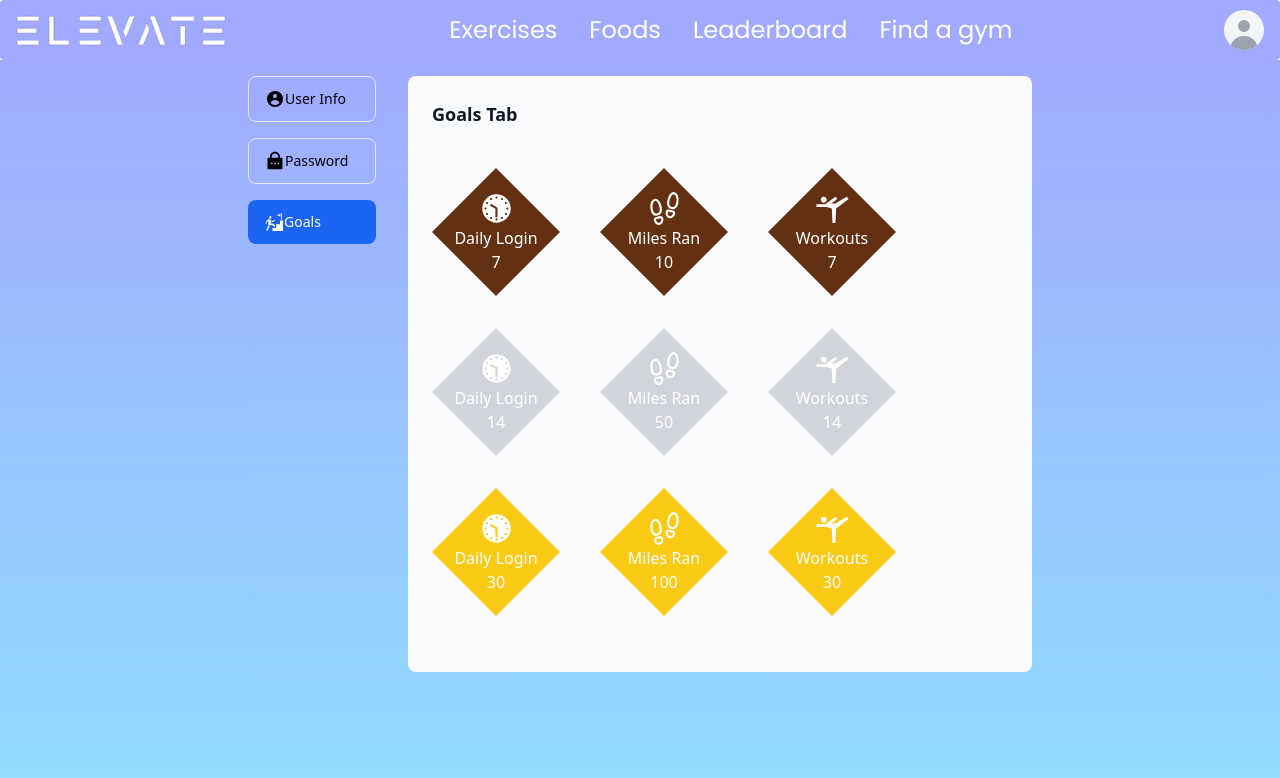
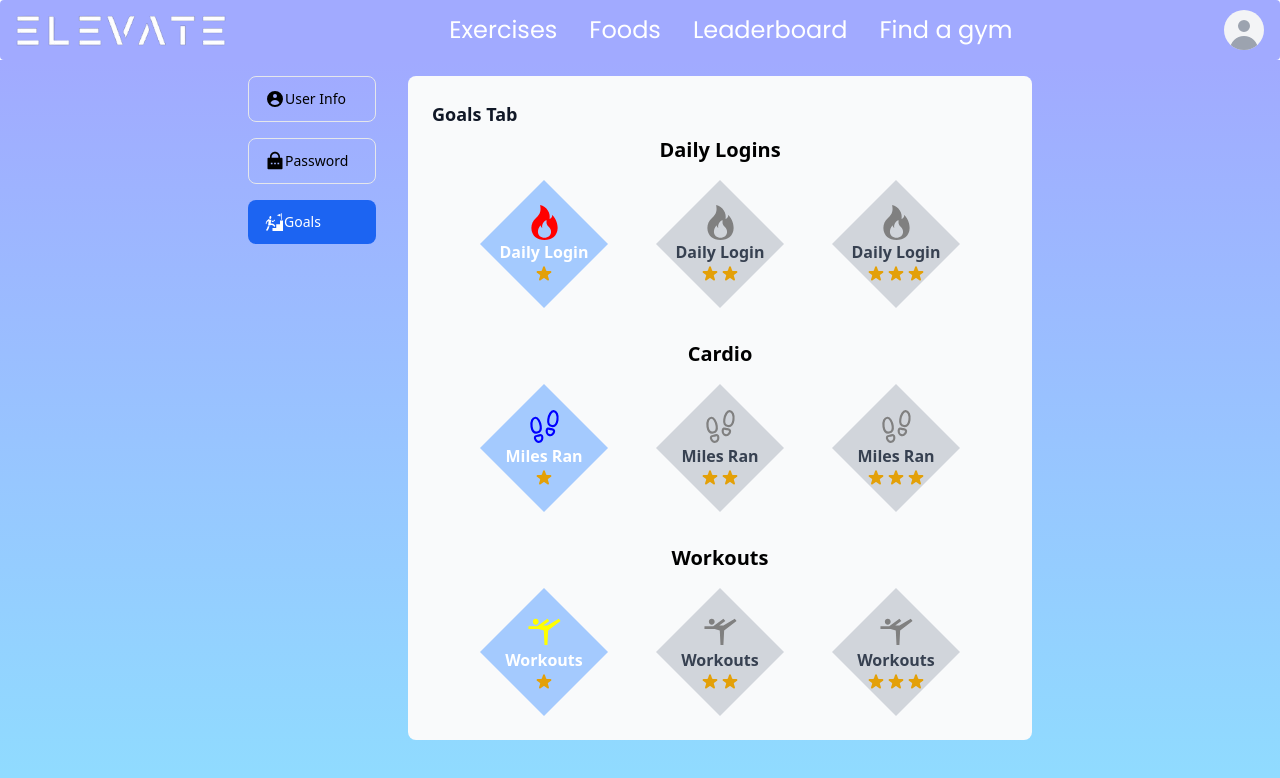
Before and after one commit to nicholasg2001/Elevate, a React (Vite) app in the folder client/: page /auth/setting in a window 1280 px wide. Both pictures are taken after a click on the element "Goals". Shown: the top 778 px of the page. Built offline with nearby package versions, Linux system fonts and the light colour scheme.

Commit message:
finished UI properly

```diff
--- a/client/src/components/Settings/Badges/CardioBadge.jsx
+++ b/client/src/components/Settings/Badges/CardioBadge.jsx
@@ -1,35 +1,41 @@
+import { Tooltip, Rating } from "flowbite-react";
 import { IoFootstepsOutline } from "react-icons/io5";
-const CardioBadge = ({ level }) => {
-  const badgeColorClass =
-    level === "bronze"
-      ? "bg-yellow-900"
-      : level === "silver"
-      ? "bg-gray-300"
-      : level === "gold"
-      ? "bg-yellow-300"
-      : "bg-gray-200";
+import CardioToolTip from "../ToolTip/CardioToolTip";
+const CardioBadge = ({ level, achieved }) => {
+  const milesRan =
+    level === 1
+      ? 10
+      : level === 2
+        ? 50
+        : level === 3
+          ? 100
+          : 0;
 
-  const milesRan =
-    level === "bronze"
-      ? 10
-      : level === "silver"
-      ? 50
-      : level === "gold"
-      ? 100
-      : 0;
+  const badgeColor = achieved ? "bg-blue-300" : "bg-gray-300";
+  const iconColor = achieved ? "blue" : "gray";
+  const textColor = achieved ? "text-white" : "text-gray-700";
+
+  const renderStars = () => {
+    let stars = [];
+    for (let i = 1; i <= level; i++) {
+      stars.push(<Rating.Star key={i} />);
+    }
+    return stars;
+  };
 
   return (
-    <div className="flex justify-center items-center mx-auto my-8">
-      <div
-        className={`clip-rhombus ${badgeColorClass} w-32 h-32 flex justify-center items-center relative`}
-      >
+    <Tooltip content={<CardioToolTip requirement={milesRan}/>}>
+      <div className={`clip-rhombus ${badgeColor} w-32 h-32 flex justify-center items-center relative`}>
         <div className="flex flex-col items-center">
-          <IoFootstepsOutline size={35} color="white" />
-          <span className="text-white">Miles Ran</span>
-          <div className="text-white">{milesRan}</div>
+          <IoFootstepsOutline size={35} color={iconColor} />
+          <span className={`${textColor} font-semibold`}>Miles Ran</span>
+          <Rating>
+           {renderStars()}
+          </Rating>
         </div>
       </div>
-    </div>
+    </Tooltip>
+
   );
 };
 
--- a/client/src/components/Settings/Badges/LoginBadge.jsx
+++ b/client/src/components/Settings/Badges/LoginBadge.jsx
@@ -1,35 +1,37 @@
-import { IoMdClock } from "react-icons/io";
-const LoginBadge = ({ level }) => {
-  const badgeColorClass =
-    level === "bronze"
-      ? "bg-yellow-900"
-      : level === "silver"
-      ? "bg-gray-300"
-      : level === "gold"
-      ? "bg-yellow-300"
-      : "bg-gray-200";
+import { BsFire } from "react-icons/bs";
+import { Tooltip, Rating } from "flowbite-react";
+import LoginToolTip from "../ToolTip/LoginToolTip";
 
+const LoginBadge = ({ level, achieved }) => {
   const days =
-    level === "bronze"
-      ? 7
-      : level === "silver"
-      ? 14
-      : level === "gold"
-      ? 30
-      : 0;
+    level === 1 ? 7 :
+      level === 2 ? 14 :
+        level === 3 ? 30 : 0;
+
+  const badgeColor = achieved ? "bg-blue-300" : "bg-gray-300";
+  const textColor = achieved ? "text-white" : "text-gray-700";
+  const iconColor = achieved ? "red" : "gray";
+
+  const renderStars = () => {
+    let stars = [];
+    for (let i = 1; i <= level; i++) {
+      stars.push(<Rating.Star key={i} />);
+    }
+    return stars;
+  };
 
   return (
-    <div className="flex justify-center items-center mx-auto my-8">
-      <div
-        className={`clip-rhombus ${badgeColorClass} w-32 h-32 flex justify-center items-center relative`}
-      >
+    <Tooltip content={<LoginToolTip requirement={days} />}>
+      <div className={`clip-rhombus ${badgeColor} w-32 h-32 flex justify-center items-center relative`}>
         <div className="flex flex-col items-center">
-          <IoMdClock size={35} color="white" />
-          <span className="text-white">Daily Login</span>
-          <div className="text-white">{days}</div>
+          <BsFire size={35} color={iconColor} />
+          <span className={`${textColor} font-semibold`}>Daily Login</span>
+          <Rating>
+            {renderStars()}
+          </Rating>
         </div>
       </div>
-    </div>
+    </Tooltip>
   );
 };
 
--- a/client/src/components/Settings/Badges/WorkoutBadge.jsx
+++ b/client/src/components/Settings/Badges/WorkoutBadge.jsx
@@ -1,35 +1,37 @@
+import { Rating, Tooltip } from "flowbite-react";
 import { MdOutlineSportsGymnastics } from "react-icons/md";
-const WorkoutBadge = ({ level }) => {
-  const badgeColorClass =
-    level === "bronze"
-      ? "bg-yellow-900"
-      : level === "silver"
-      ? "bg-gray-300"
-      : level === "gold"
-      ? "bg-yellow-300"
-      : "bg-gray-200";
+import WorkoutToolTip from "../ToolTip/WorkoutToolTip";
+const WorkoutBadge = ({ level, achieved }) => {
+  const diffWorkouts =
+    level === 1 ? 3 :
+      level === 2 ? 5 :
+        level === 3 ? 10 : 0;
 
-  const days =
-    level === "bronze"
-      ? 7
-      : level === "silver"
-      ? 14
-      : level === "gold"
-      ? 30
-      : 0;
+  const badgeColor = achieved ? "bg-blue-300" : "bg-gray-300";
+  const textColor = achieved ? "text-white" : "text-gray-700";
+  const iconColor = achieved ? "yellow" : "gray";
+
+  const renderStars = () => {
+    let stars = [];
+    for (let i = 1; i <= level; i++) {
+      stars.push(<Rating.Star key={i} />);
+    }
+    return stars;
+  };
+
 
   return (
-    <div className="flex justify-center items-center mx-auto my-8">
-      <div
-        className={`clip-rhombus ${badgeColorClass} w-32 h-32 flex justify-center items-center relative`}
-      >
+    <Tooltip content={<WorkoutToolTip requirement={diffWorkouts} />}>
+      <div className={`clip-rhombus ${badgeColor} w-32 h-32 flex justify-center items-center relative`}>
         <div className="flex flex-col items-center">
-          <MdOutlineSportsGymnastics size={35} color="white" />
-          <span className="text-white">Workouts</span>
-          <div className="text-white">{days}</div>
+          <MdOutlineSportsGymnastics size={35} color={iconColor} />
+          <span className={`${textColor} font-semibold`}>Workouts</span>
+          <Rating>
+            {renderStars()}
+          </Rating>
         </div>
       </div>
-    </div>
+    </Tooltip>
   );
 };
 
--- a/client/src/components/Settings/GoalsTab.jsx
+++ b/client/src/components/Settings/GoalsTab.jsx
@@ -5,23 +5,30 @@ const GoalsTab = () => {
   return (
     <div className="p-6 bg-gray-50 text-medium text-gray-500 rounded-lg w-1/2">
       <h3 className="text-lg font-bold text-gray-900 mb-2">Goals Tab</h3>
-      <div className="flex gap-10">
+      <div className="flex flex-col gap-8 text-black font-bold">
         <div>
-          <LoginBadge level={"bronze"} />
-          <LoginBadge level={"silver"} />
-          <LoginBadge level={"gold"} />
+          <span className="flex justify-center text-xl mb-4">Daily Logins</span>
+          <div className="flex justify-evenly">
+            <LoginBadge level={1} achieved={true} />
+            <LoginBadge level={2} achieved={false} />
+            <LoginBadge level={3} achieved={false} />
+          </div>
         </div>
-
         <div>
-          <CardioBadge level={"bronze"} />
-          <CardioBadge level={"silver"} />
-          <CardioBadge level={"gold"} />
+          <span className="flex justify-center text-xl mb-4">Cardio</span>
+          <div className="flex justify-evenly">
+            <CardioBadge level={1} achieved={true} />
+            <CardioBadge level={2} achieved={false} />
+            <CardioBadge level={3} achieved={false} />
+          </div>
         </div>
-
         <div>
-          <WorkoutBadge level={"bronze"} />
-          <WorkoutBadge level={"silver"} />
-          <WorkoutBadge level={"gold"} />
+          <span className="flex justify-center text-xl mb-4">Workouts</span>
+          <div className="flex justify-evenly">
+            <WorkoutBadge level={1} achieved={true} />
+            <WorkoutBadge level={2} achieved={false} />
+            <WorkoutBadge level={3} achieved={false} />
+          </div>
         </div>
       </div>
     </div>
--- /dev/null
+++ b/client/src/components/Settings/ToolTip/CardioToolTip.jsx
@@ -0,0 +1,12 @@
+const CardioToolTip = ({ requirement }) => {
+
+  return (
+    <div className="flex justify-center">
+      <div className="font-bold text-lg">
+        Ran a total of {requirement} miles!
+      </div>
+    </div>
+  )
+}
+
+export default CardioToolTip;
--- /dev/null
+++ b/client/src/components/Settings/ToolTip/LoginToolTip.jsx
@@ -0,0 +1,12 @@
+const LoginToolTip = ({ requirement }) => {
+
+  return (
+    <div className="flex justify-center">
+      <div className="font-bold text-lg">
+       Use Elevate for {requirement} in a row!
+      </div>
+    </div>
+  )
+}
+
+export default LoginToolTip;
--- /dev/null
+++ b/client/src/components/Settings/ToolTip/WorkoutToolTip.jsx
@@ -0,0 +1,12 @@
+const WorkoutToolTip = ({ requirement }) => {
+
+  return (
+    <div className="flex justify-center">
+      <div className="font-bold text-lg">
+       Attempt over {requirement} types of workouts!
+      </div>
+    </div>
+  )
+}
+
+export default WorkoutToolTip;
```
